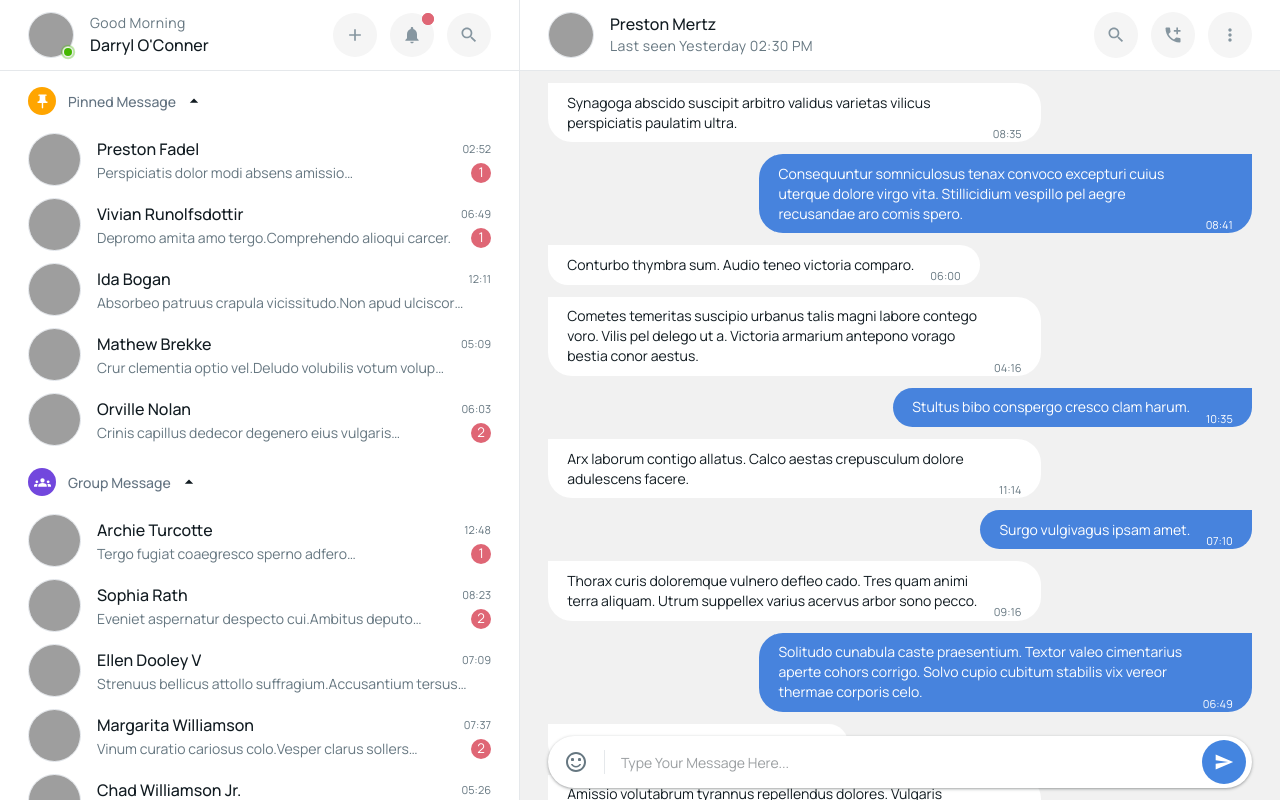
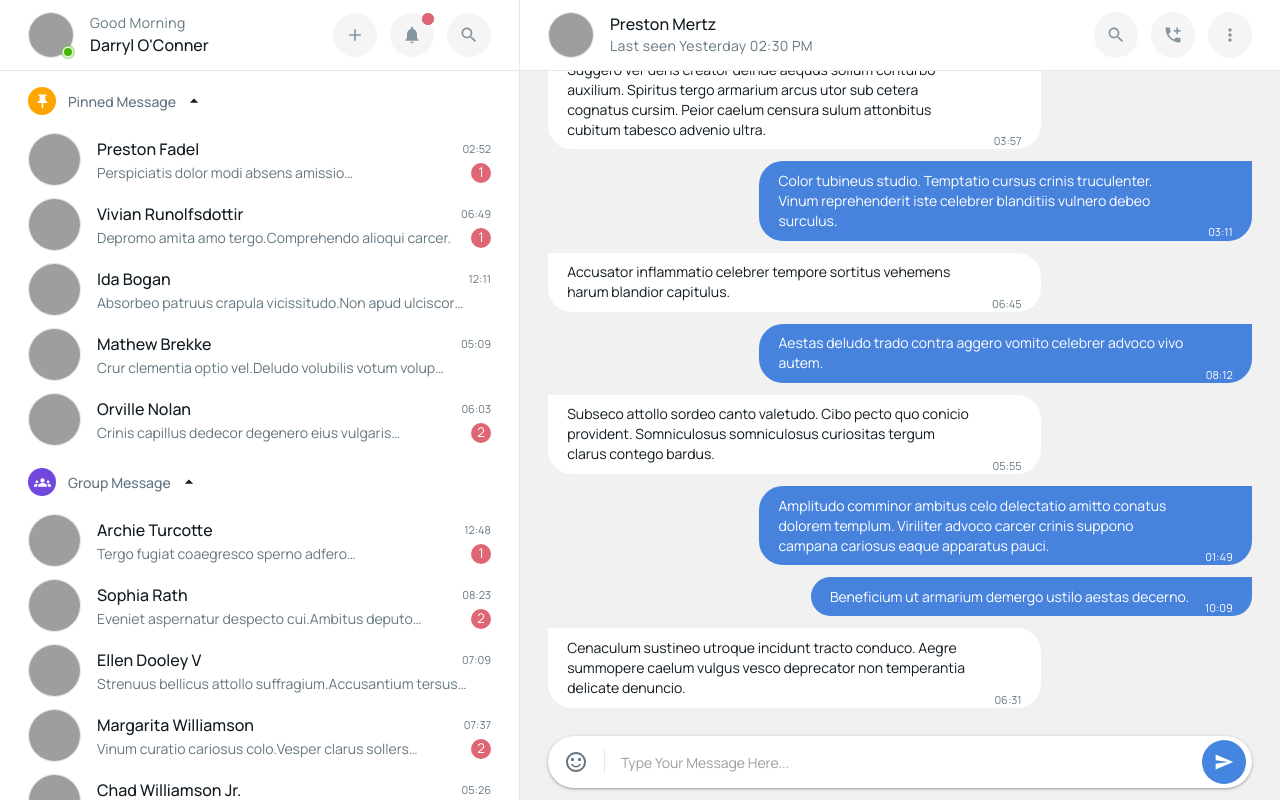
Before and after one commit to ShamirDuran/realtime_chat_web, a React (Create React App) app: page / in a window 1280 px wide. Built offline with nearby package versions, Linux system fonts and the light colour scheme; grey boxes are pictures that could not be loaded.

Commit message:
Auto scroll to end messages

```diff
--- a/src/pages/Dashboard/ActiveChat/index.tsx
+++ b/src/pages/Dashboard/ActiveChat/index.tsx
@@ -3,27 +3,35 @@ import { useStyles } from '../../../hooks'
 import { Header } from './Header'
 import { Message } from './Message'
 import fakeChat from './data'
-import React from 'react'
+import React, { useRef } from 'react'
 import { InputMessage } from './InputMessage'
 
 export const ActiveChat = () => {
   const styles = useStyles()
+  const scrollRef: React.RefObject<HTMLDivElement> = useRef(null)
   const [messages, setMessages] = React.useState<any>([])
 
   React.useEffect(() => {
     setMessages(fakeChat(30))
+
+    // weird trick to scroll to bottom on first render
+    const scrollContainer = scrollRef.current
+    if (scrollContainer) {
+      setTimeout(() => {
+        scrollContainer.scrollTop = scrollContainer.scrollHeight
+      }, 100)
+    }
   }, [])
 
   return (
     <Stack sx={{ flexGrow: 1, maxHeight: '100vh' }} position='relative'>
       <Header />
 
-      <Box bgcolor='background.paper' pb={10} overflow='auto'>
+      <Box ref={scrollRef} bgcolor='background.paper' pb={10} overflow='auto'>
         <Stack
+          flexGrow={1}
+          spacing={1.5}
           direction={'column-reverse'}
-          flexGrow={1}
-          overflow='auto'
-          spacing={1.5}
           sx={{
             py: styles.margin.root.vertical,
             px: styles.margin.root.horizontal,
```
